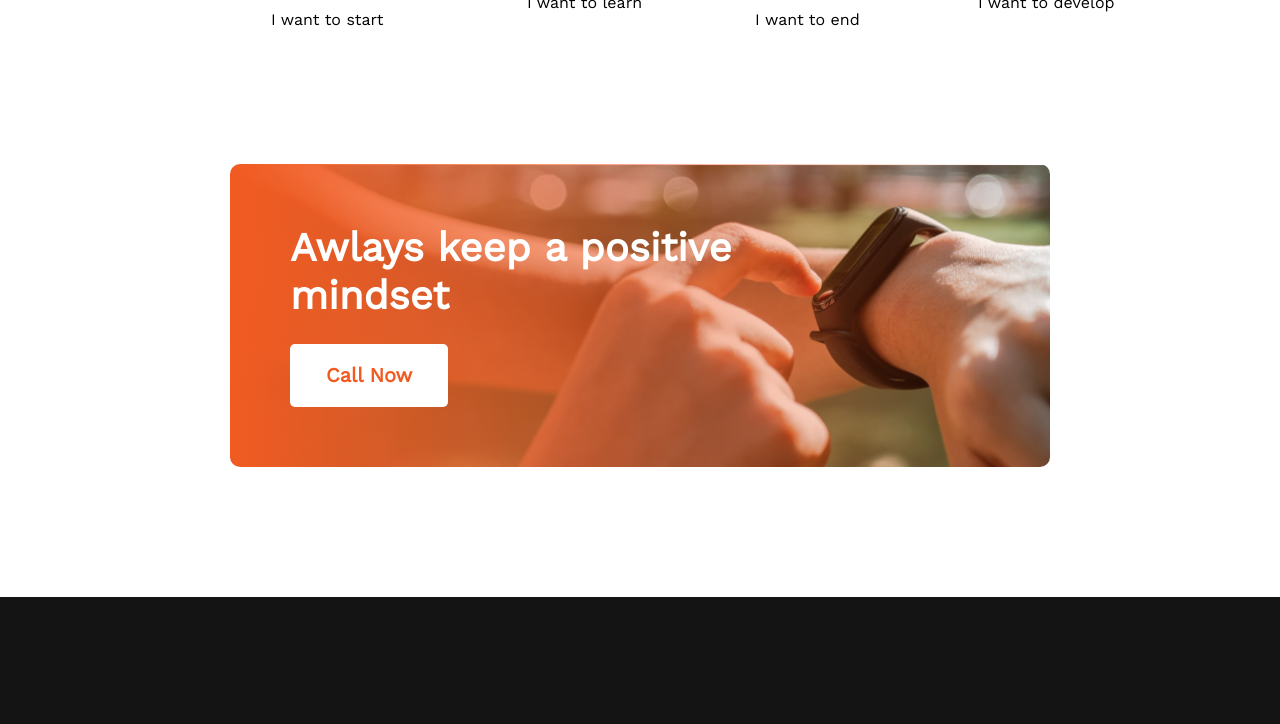
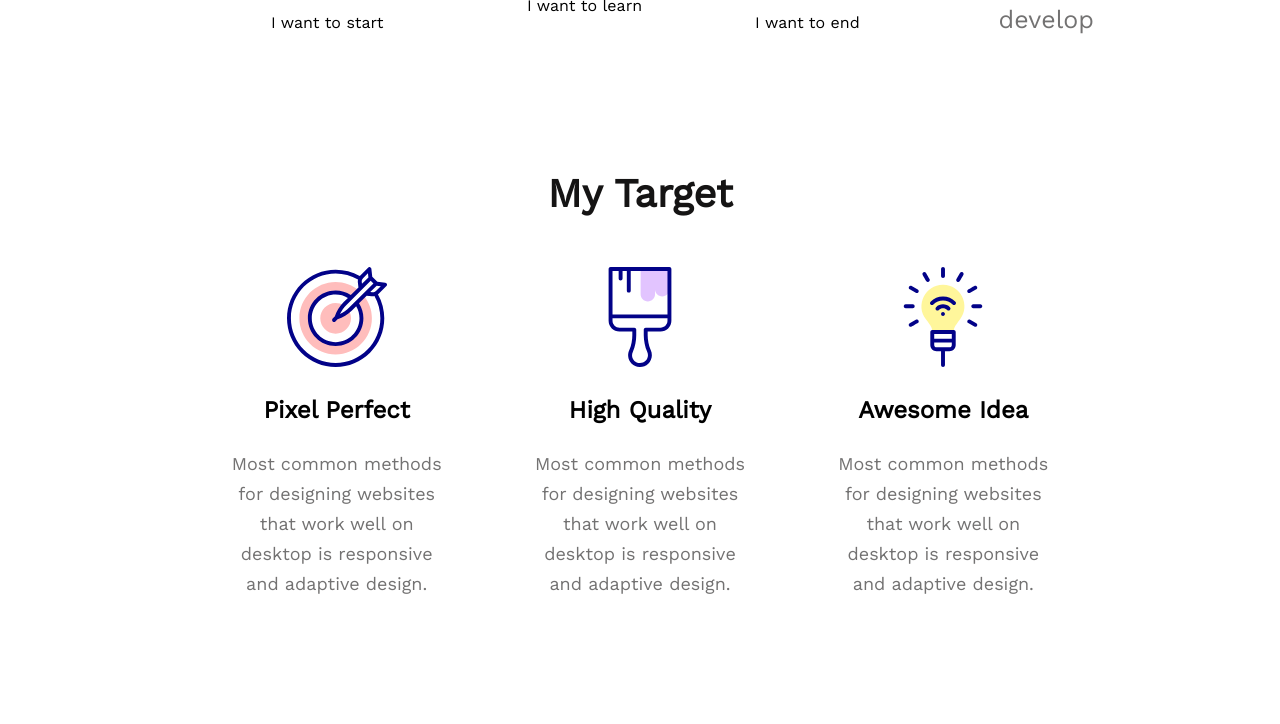
Before and after one commit to developer-shorif/assignment-new-me, a plain HTML site: page index.html in a window 1280 px wide. Shown: the part 2083-2807 px from the top of the page. Drawn offline with nearby package versions, Linux system fonts and the light colour scheme.

Commit message:
Final Upload for live page

```diff
--- a/index.html
+++ b/index.html
@@ -10,8 +10,11 @@
     <link rel="preconnect" href="https://fonts.gstatic.com" crossorigin>
     <link href="https://fonts.googleapis.com/css2?family=Open+Sans:wght@500&family=Work+Sans&display=swap"
         rel="stylesheet">
+    <link rel="shortcut icon" href="images/favicon.png" type="image/x-icon">
     <title>New Me</title>
 </head>
+
+
 <header>
     <div class="header-text">
         <h1 class="header-title">All Thinks Are <br> Possible If You <br> believe</h1>
@@ -19,14 +22,13 @@
             alteration in
             some <br> form, by injected humour, or randomised words</p>
         <button class="banner-btn"> <a href="">Contact Us</a></button>
-
     </div>
 </header>
 
 
 <body>
     <main>
-        <!-- first section start -->
+        <!-- first section start (Banner) -->
         <section class="container">
             <div>
                 <img src="images/person.png" alt="Hero Persion">
@@ -50,7 +52,7 @@
 
         </section>
 
-        <!-- second section start -->
+        <!-- Second section start (My Plan) -->
         <section>
             <div>
                 <h2 class="section-title" id="my-plan">My Plans</h2>
@@ -74,12 +76,39 @@
                 <div>
                     <img src="images/icons/ecom.png" alt="ecommerce icon">
                     <h2 class="plan-title">ecommerce</h2>
-                    <p class="pan-description">I want to develop</p>
+                    <p class="plan-description">I want to develop</p>
                 </div>
             </div>
         </section>
 
-        <!-- 3rd section start -->
+        <!-- 3rd section start My Target -->
+
+        <section>
+            <h2 class="section-title" id="my-plan">My Target</h2>
+            <div class="target-container">
+                <div>
+                    <img src="images/my-target/target.svg" alt="">
+                    <h2>Pixel Perfect</h2>
+                    <p class="plan-description">Most common methods for designing websites that work well on desktop is
+                        responsive and adaptive design.</p>
+                </div>
+                <div>
+                    <img src="images/my-target/brush.svg" alt="">
+                    <h2>High Quality</h2>
+                    <p class="plan-description">Most common methods for designing websites that work well on desktop is
+                        responsive and adaptive design.</p>
+                </div>
+                <div>
+                    <img src="images/my-target/energy.svg" alt="">
+                    <h2>Awesome Idea</h2>
+                    <p class="plan-description">Most common methods for designing websites that work well on desktop is
+                        responsive and adaptive design.</p>
+                </div>
+            </div>
+        </section>
+
+
+        <!-- 4rth section start (Call Now Banner) -->
         <section class="call-now-banner">
             <div class="call-now-content">
                 <h3>Awlays keep a positive <br> mindset</h3>
@@ -88,6 +117,7 @@
         </section>
 
     </main>
+
 
     <!-- footer section start -->
     <footer>
--- a/style.css
+++ b/style.css
@@ -117,6 +117,7 @@ header p {
     margin: 10px 230px;
     text-align: center;
     margin-bottom: 135px;
+
 }
 
 .plan-container img {
@@ -145,6 +146,36 @@ header p {
     font-weight: 500;
     color: #737272;
 
+}
+
+/* My Target Styles */
+
+.target-container {
+    display: flex;
+    justify-content: center;
+    align-items: center;
+    gap: 90px;
+    margin-bottom: 130px;
+    justify-content: space-between;
+    margin: 10px 230px;
+    text-align: center;
+    margin-bottom: 135px;
+
+}
+
+.target-container img {
+    width: 100px;
+    margin-bottom: 25px;
+}
+
+.target-container p {
+    font-style: normal;
+    font-size: 18px;
+    line-height: 30px;
+    text-align: center;
+    font-weight: 500;
+    color: #737272;
+    margin-top: 25px;
 }
 
 /* Call now banner */
```
Also changed, not shown: images/favicon.png (added), images/my-target/brush.svg (added), images/my-target/energy.svg (added), images/my-target/target.svg (added).
